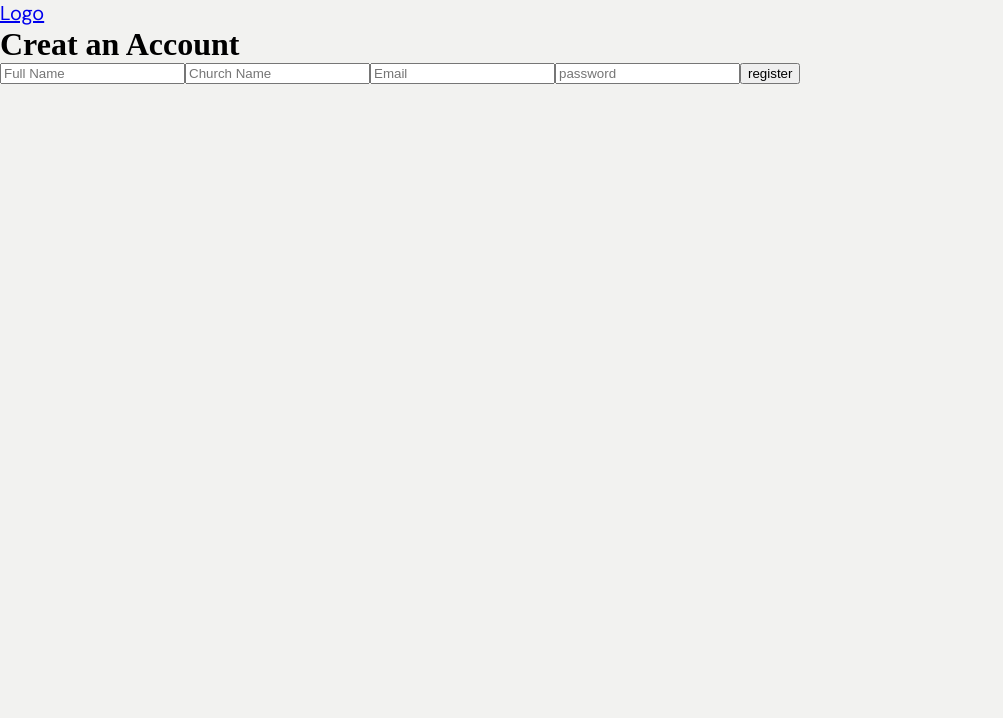
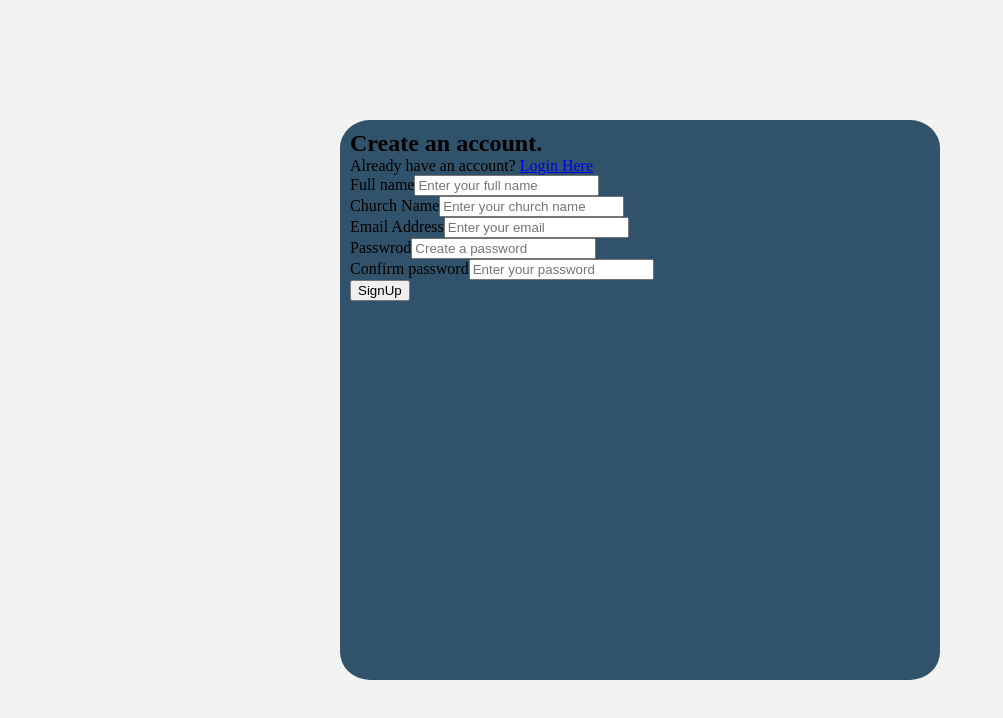
Before and after one commit to darlacodes19/secretary-helper, a React (Create React App) app in the folder client/: page /register in a window 1280 px wide. Shown: the top 718 px of the page, without its empty margins (0-1003 px from the left). Built offline with nearby package versions, Linux system fonts and the light colour scheme; a web font is replaced by a local one.

Commit message:
Modify page structure

```diff
--- a/client/src/pages/Register.js
+++ b/client/src/pages/Register.js
@@ -1,67 +1,94 @@
-import {useState} from 'react'
-import Logo from '../components/Logo'
-import axios from 'react'
+import { useState } from 'react'
+import FormSuccess from '../components/FormSuccess'
+import RegistrationForm from '../components/RegistrationForm'
+
 function Register () {
 
-    const [name, setName] =  useState('')
-    const [email, setEmail] = useState('')
-    const [password, setPassword] = useState('')
-    const [churchName, setChurchName] = useState('')
+    const[isSubmitted, setIsSubmitted] = useState(false)
 
-    async function registerUser(event) {
-        event.preventDefault()
-       await axios('http://localhost:3001/routes/users/register' ,{
-            method: 'POST',
-            headers: {
-                'Contet-Type': 'application/json'
-
-            },
-            body: JSON.stringify ({
-                name,
-                email,
-                password,
-                churchName
-            }),
-        })
-
-        const data = await Response.json()
-        console.log(data)
+    function submitForm() {
+        setIsSubmitted(true)
     }
 
-    return (
+    // const [name, setName] =  useState('')
+    // const [email, setEmail] = useState('')
+    // const [password, setPassword] = useState('')
+    // const [churchName, setChurchName] = useState('')
+    // const [password2, setPassword2] = useState('')
 
 
+    // async function registerUser(event) {
+    //     event.preventDefault()
+    //    await axios('http://localhost:3001/routes/users/register' ,{
+    //         method: 'POST',
+    //         headers: {
+    //             'Contet-Type': 'application/json'
+
+    //         },
+    //         body: JSON.stringify ({
+    //             name,
+    //             email,
+    //             password,
+    //             churchName
+    //         }),
+    //     })
+
+    //     const data = await Response.json()
+    //     console.log(data)
+
+
+    return (
         <div>
-            <Logo />
-            <h1> Creat an Account</h1>
-            <form onSubit ={registerUser}>
-                <input
-                type="text"
-                placeholder="Full Name"
-                value={name}
-                />
-                <input
-                type="text"
-                placeholder="Church Name"
-                value={churchName}
-                />
-                <input
-                type="email"
-                placeholder="Email"
-                value={email}
-                />
-                <input
-                type="password"
-                placeholder="password"
-                value={password}
-                />
-                <input
-                type = "submit"
-                value="register"
-                />
-            </form>
+
+           {!isSubmitted ? (<RegistrationForm submitForm={submitForm}/>) : (<FormSuccess />)}
+
+
         </div>
+
     )
+
+
+    //     <div className='registration-page'>
+    //         <Logo />
+    //         <div className='registration-form-container'>
+    //         <img src= {require('../assets/SH2.png')} alt='secretary' className='image'/>
+    //         <div className='form-container'>
+    //             <h1> Creat an Account</h1>
+    //             <form onSubit ={registerUser} className="registration-form">
+    //                 <input
+    //                 type="text"
+    //                 placeholder="Full Name"
+    //                 value={name}
+    //                 />
+    //                 <input
+    //                 type="text"
+    //                 placeholder="Church Name"
+    //                 value={churchName}
+    //                 />
+    //                 <input
+    //                 type="email"
+    //                 placeholder="Email"
+    //                 value={email}
+    //                 />
+    //                 <input
+    //                 type="password"
+    //                 placeholder="password"
+    //                 value={password}
+    //                 />
+    //                 <input
+    //                 type="password2"
+    //                 placeholder="Write password again"
+    //                 value={password2}
+    //                 />
+    //                 <input
+    //                 type = "submit"
+    //                 value="SignUp"
+    //                 />
+    //             </form>
+    //         </div>
+    //         </div>
+    //     </div>
+    // )
 }
 
 export default Register
```
